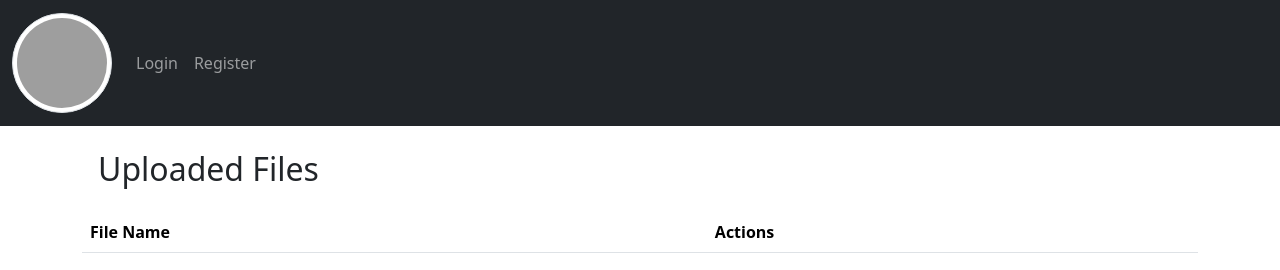
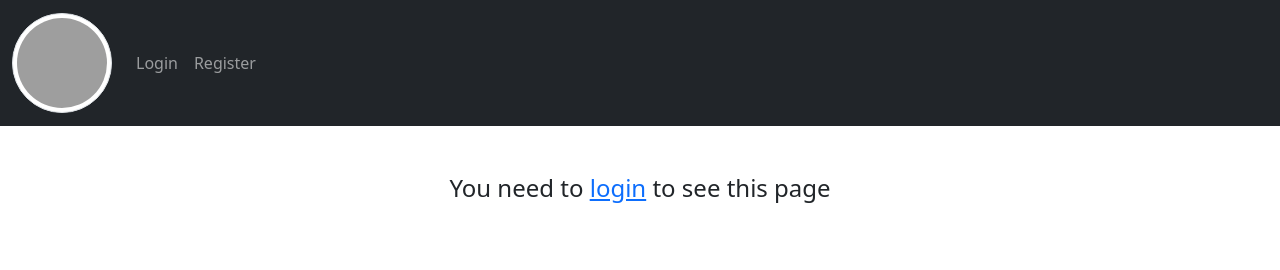
Before and after one commit to torcuata22/AzFilManager, a Django app: template afm/files/templates/files/list_files.html in a window 1280 px wide. Shown: the top 270 px of the page. Run offline with Django 4.2, Linux system fonts and the light colour scheme; the template is opened without the code that fills it, so the values that code supplies are empty; some libraries are stand-ins or nearby versions; grey boxes are pictures that could not be loaded.

Commit message:
locked everything down

```diff
--- a/afm/files/templates/files/index.html
+++ b/afm/files/templates/files/index.html
@@ -1,6 +1,7 @@
 {% extends './base.html' %}
 
 {% block body %}
+{% if user.is_authenticated %}
 <div class="container w-60 mt-4">
     <div class="card border-0">
         <div class="card-body">
@@ -12,4 +13,7 @@
         </div>
     </div>
 </div>
+{% else %}
+<h4 class="mt-5 text-center">You need to <a href="{% url 'login' %}">login</a> to see this page</h4>
+{% endif %}
 {% endblock %}
--- a/afm/files/templates/files/list_files.html
+++ b/afm/files/templates/files/list_files.html
@@ -3,6 +3,7 @@
 {% block body %}
 
 <div class="container">
+    {% if user.is_authenticated %}
         <h2 class="my-4 mx-3">Uploaded Files</h2>
 
         <table class="table table-striped">
@@ -40,6 +41,10 @@
         <p class="text-center small">
             Page: {{ blob_name_list.number }} of {{ blob_name_list.paginator.num_pages }}
         </p>
+    {% else %}
+        <h4 class="mt-5 text-center">You need to <a href="{% url 'login' %}">login</a> to see this page</h4>
+    {% endif %}
+
 </div>
 
 {% endblock %}
--- a/afm/files/templates/files/upload_files.html
+++ b/afm/files/templates/files/upload_files.html
@@ -2,6 +2,7 @@
 
 {% block body %}
 <div class="container w-50 mt-4">
+    {% if user.is_authenticated %}
         <h1 class="m-5">Images Upload</h1>
         <p class="m-5">Upload your files using the form provided below.</p>
                 <form method="post" enctype="multipart/form-data" action="{% url 'upload_file' %}">
@@ -27,5 +28,9 @@
                         </button>
                     </div>
                 </form>
+    {% else %}
+        <h4 class="mt-5 text-center">You need to <a href="{% url 'login' %}">login</a> to see this page</h4>
+    {% endif %}
+
 </div>
 {% endblock %}
--- a/afm/files/templates/registration/login.html
+++ b/afm/files/templates/registration/login.html
@@ -22,6 +22,7 @@
 
     <input type="submit" class="btn btn-outline-success">
 </form>
+<p>Don't have an account? Register <a href="{% url 'registration' %}">here</a></p>
 
 
 {% endblock %}
--- a/afm/files/urls.py
+++ b/afm/files/urls.py
@@ -1,4 +1,5 @@
-from django.urls import path, include
+from django.urls import path, include, reverse_lazy
+from django.views.generic import RedirectView
 from django.conf import settings
 from django.conf.urls.static import static
 from django.contrib.auth import views as auth_views
@@ -7,13 +8,13 @@ from .views import RegistrationView
 
 
 urlpatterns = [
-    path('', views.index, name="index"),
+    path('', RedirectView.as_view(url=reverse_lazy('login')), name='index'),
+    path('index/', views.index, name="index"),
     path('upload_file/', views.upload_file, name="upload_file"),
     path('list_files/', views.list_files, name="list_files"),
     path('download_file/<str:blob_name>/', views.download_file, name="download_file"),
     path('delete_file/<str:blob_name>/', views.delete_file, name="delete_file"),
     path('registration/', RegistrationView.as_view(), name='registration'),
-    # path('accounts/', include('django.contrib.auth.urls')),
     path('login/', auth_views.LoginView.as_view(), name='login' ),
     path('logout/', views.logout_user, name='logout' ),
 
```
Lines whose indentation alone changed are shown as unchanged.
